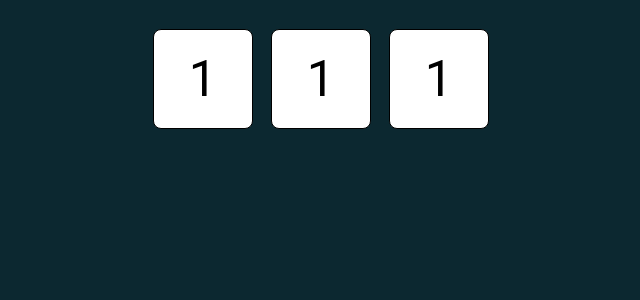
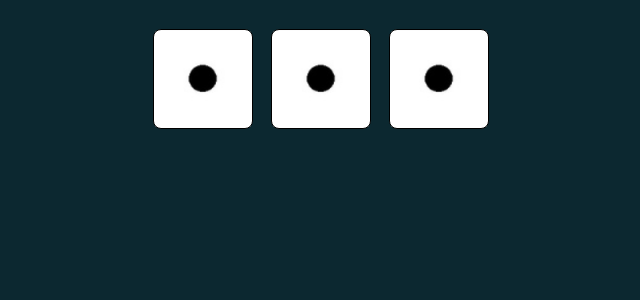
Before and after one commit to DrFelixWei/React-Sandbox, a React (Vite) app: page /dice in a window 1280 px wide. Shown: the top 300 px of the page, without its empty margins (319-959 px from the left). Built offline with nearby package versions, Linux system fonts and the light colour scheme.

Commit message:
fixed total calculation and async issue in Dice, also made default die face images work

```diff
--- a/src/components/Dice/Dice.jsx
+++ b/src/components/Dice/Dice.jsx
@@ -19,10 +19,16 @@ function Dice({
   const [diceValues, setDiceValues] = useState(
     Array(numberOfDice).fill(defaultDieValue)
   )
+
   useEffect(() => {
-    setDiceValues(Array(numberOfDice).fill(1))
-    calculateTotal()
-  }, [numberOfDice])
+    setDiceValues(Array(numberOfDice).fill(defaultDieValue))
+  }, [numberOfDice, defaultDieValue])
+
+  useEffect(() => {
+    if (!isRolling) {
+      calculateTotal()
+    }
+  }, [diceValues, isRolling])
 
   const playSFX = () => {
     const diceSound = numberOfDice === 1
@@ -34,18 +40,20 @@ function Dice({
     audio.play()
   }
 
-
   const calculateTotal = () => {
-    const total = diceValues.reduce((acc, curr) => acc + curr)
-    console.log('Total:', total)
+    const total = diceValues.reduce((acc, curr) => acc + curr, 0)
+    // console.log('Total:', total)
     return total
   }
 
   const handleRoll = () => {
     setIsRolling(true)
     playSFX()
-    setDiceValues(diceValues.map(() => Math.floor(Math.random() * numberOfFaces) + 1))
-    calculateTotal()
+    setDiceValues(prevDiceValues => {
+      const newValues = prevDiceValues.map(() => Math.floor(Math.random() * numberOfFaces) + 1)
+      return newValues
+    })
+    setIsRolling(false)
   }
 
   return (
--- a/src/components/Dice/Die.jsx
+++ b/src/components/Dice/Die.jsx
@@ -1,13 +1,23 @@
 import React, { useState, useEffect } from 'react'
 import { Box, Typography } from '@mui/material'
+import faces from './faces/default'
 
 const Die = ({
   value,
   dieSize = 60,             // Default size of the die
   animate = true,           // Enable/disable animation
   animationDuration = 500,  // Animation duration in milliseconds
+  enableFaces = true,       // Enable/disable custom faces
+  useDefaultFaces = true,   // Use default faces or custom faces
 }) => {
+  const index = value - 1
+  const [faceImage, setFaceImage] = useState(faces[index])
 
+  useEffect(() => { // Update the faceImage state when value changes
+    setFaceImage(faces[index])
+  }, [value])
+
+  // Update baseStyle when faceImage changes
   const baseStyle = {
     display: 'flex',
     alignItems: 'center',
@@ -21,29 +31,22 @@ const Die = ({
     backgroundColor: 'white',
     fontWeight: 'bold',
     transition: `transform ${animationDuration}ms ease-in-out`,
+    backgroundImage: faceImage ? `url(${faceImage})` : 'none',
+    backgroundSize: 'cover',
+    backgroundPosition: 'center',
   }
-  const rollStyle = {
-
-  }
-  // Animation effect
-  const [style, setStyle] = useState(baseStyle)
-  useEffect(() => {
-    if (animate) {
-    }
-  }, [])
 
   return (
-    <Box style={style}>
-      <Typography style={{ fontSize: `${dieSize * 0.5}px` }}>
-        {value}
-      </Typography>
+    <Box style={baseStyle}>
+      {
+        !enableFaces && (
+          <Typography style={{ fontSize: `${dieSize * 0.5}px` }}>
+            {value}
+          </Typography>
+        )
+      }
     </Box>
   )
 }
 
 export default Die
-
-
- // const faces = './images/faces/chess/white/light'
-  // const diceFaces = import.meta.glob('./images/faces/chess/white/light/*.{png,jpeg,jpg,svg}', { eager: true })
-  // const dieFaces = Object.values(diceFaces)
--- /dev/null
+++ b/src/components/Dice/faces/default/index.js
@@ -0,0 +1,17 @@
+import face1 from './1.png'
+import face2 from './2.png'
+import face3 from './3.png'
+import face4 from './4.png'
+import face5 from './5.png'
+import face6 from './6.png'
+
+const faces = [
+  face1,
+  face2,
+  face3,
+  face4,
+  face5,
+  face6,
+]
+
+export default faces
```
